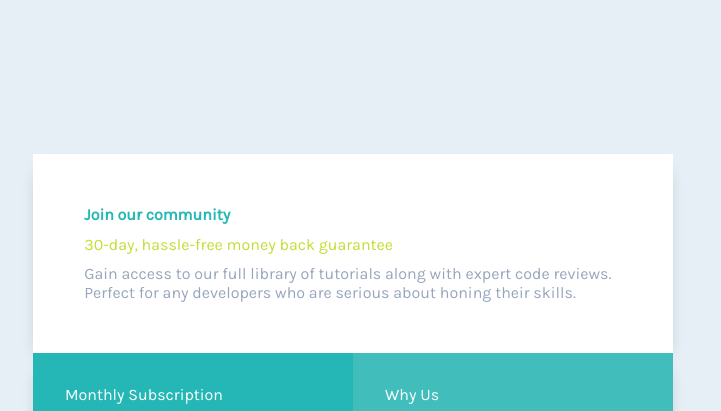
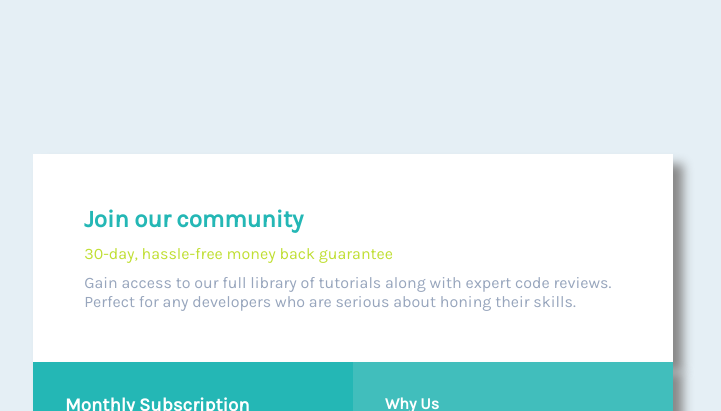
Before and after one commit to Aagam-Jain-113/Single-Price-Grid-Component, a plain HTML site: page index.html in a window 1280 px wide. Shown: the top 411 px of the page, without its empty margins (287-1008 px from the left). Drawn offline with Linux system fonts and the light colour scheme.

Commit message:
Fixing Bugs

```diff
--- a/index.html
+++ b/index.html
@@ -14,30 +14,29 @@
 <body>
   <div class="box">
     <div class="box1">
-      <p class="title">
+      <h2 class="title">
         Join our community
+      </h2>
+      <p class="tag">
+        30-day, hassle-free money back guarantee
       </p>
-      <div class="tag">
-        30-day, hassle-free money back guarantee
-      </div>
-      <div class="matter">
+      <p class="content">
         Gain access to our full library of tutorials along with expert code reviews.
         Perfect for any developers who are serious about honing their skills.
-      </div>
+      </p>
     </div>
     <div class="box2">
       <div class="subscription">
-        <p class="month">Monthly Subscription
-        <p>
+        <h3 class="month">Monthly Subscription</h3>
 
         <p class="amount"> <span class="dollar" style="color: white;"> &dollar;29 </span> per month</p>
 
-        Full access for less than &dollar;1 a day<br>
+        Full access for less than &dollar;1 a day
 
-        <button> Sign Up</button>
+        <button> Sign Up </button>
       </div>
       <ul>
-          <li class="why">Why Us</li>
+        <h3 class="why">Why Us</h3>
 
         <li>Tutorials by industry experts</li>
 
--- a/style.css
+++ b/style.css
@@ -26,7 +26,7 @@ body{
 .box1{
     background: #fff;
     padding: 8%;
-    box-shadow: 0px 10px 17px -10px #888888;
+    box-shadow: 10px 10px 10px #888888;
 }
 
 .title{
@@ -41,7 +41,7 @@ body{
     padding-bottom: 2%;
 }
 
-.matter{
+.content{
     color: hsl(218, 22%, 67%)
 }
 
@@ -49,7 +49,7 @@ body{
     display: flex;
     flex-direction: column;
     color: white;
-    box-shadow: 0px 10px 17px -10px #888888;
+    box-shadow: 10px 10px 10px #888888;
 }
 
 ul{
@@ -114,11 +114,11 @@ button{
 
  @media screen and (min-width: 650px){
      .box2{
-         display: grid;
-         grid-template-columns: 50% 50%;
+        display: grid;
+        grid-template-columns: 50% 50%;
      }
      .box{
-         padding-left: 20%;
-         padding-right: 20%;
+        padding-left: 20%;
+        padding-right: 20%;
      }
  }
```
Lines whose indentation alone changed are shown as unchanged.
